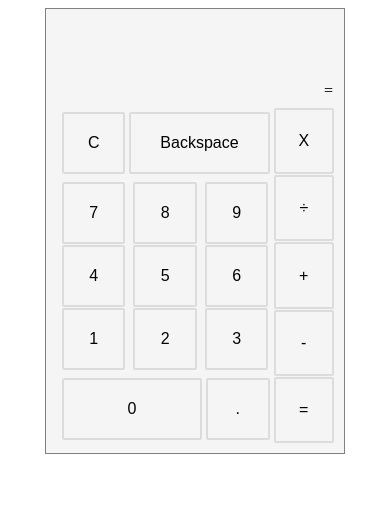
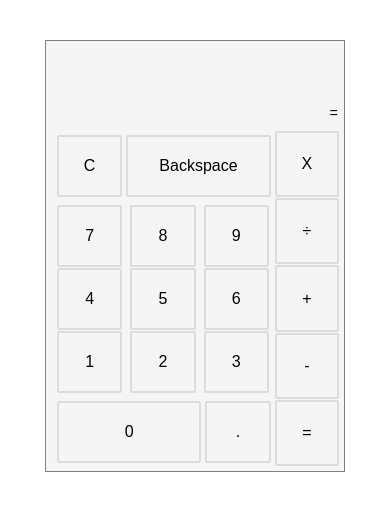
Before and after one commit to Wincc88/Calculator, a plain HTML site: page index.html in a window 390 px wide. Drawn offline with Linux system fonts and the light colour scheme.

```diff
--- a/stylesheet.css
+++ b/stylesheet.css
@@ -13,7 +13,7 @@
 }
 
 .display, .middleDiv {
-  max-height: 32px;
+  max-height: 32px;        /* prevents space moving when text inputed */
   border: 5px solid whitesmoke;
   border-radius: 5px;
   background-color: whitesmoke;
@@ -102,3 +102,27 @@
     margin-top: 1px;
     font-size: 16px;
   }
+
+  @media screen and (max-width: 600px) {
+
+    .Calculator {
+      justify-content: center;
+      align-items: center;
+      margin-top: 40px;
+      box-sizing: border-box;
+
+    }
+
+    .wholeButtons {
+      border: none;
+    }
+
+    .display, .middleDiv {
+      font-size: 14px;
+      border: none;
+      min-height: 40px;   /* prevents space moving when text inputed */
+      font-family: monospace;
+    }
+
+
+  }
```
